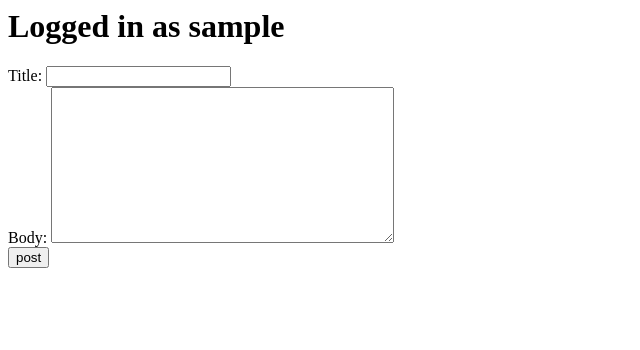
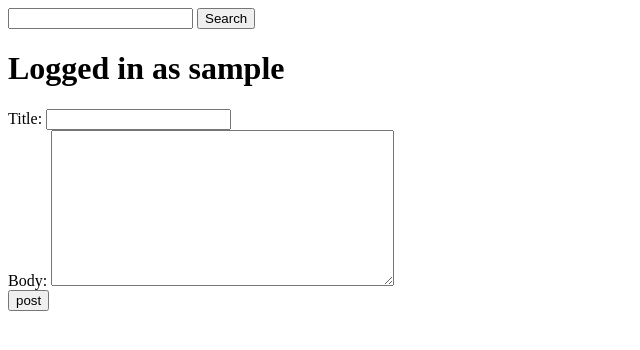
Before and after one commit to CoderEx24/csc314-project, a Django app: page / in a window 1280 px wide. Shown: the top 350 px of the page, without its empty margins (0-640 px from the left). Run offline with Django 5.2, Linux system fonts and the light colour scheme; a user stored in the database is signed in; tables that the repository leaves empty hold one stand-in row (values such as "Sample post").

Commit message:
backend: added search

```diff
--- a/src/backend/core/templates/core/index.html
+++ b/src/backend/core/templates/core/index.html
@@ -1,3 +1,9 @@
+<form method="get" action="{% url 'core:search_jobposts' %}">
+    {% csrf_token %}
+    <input type="text" name="query" />
+    <input type="submit" value="Search" />
+</form>
+
 {% if user.is_anonymous %}
 <a href="{% url 'core:personal_login' %}"> Log in For Seekers </a>
 {% else %}
@@ -17,3 +23,13 @@
     <input type="submit" value="post" />
 </form>
 {% endif %}
+
+{% if search_results %}
+<div id="search-results">
+    <ul>
+        {% for result in search_results.all %}
+        <a href="{% url 'core:jobpost' result.id %}"> {{ result.job_title }} By {{ result.poster.user.first_name }}</a>
+        {% endfor %}
+    </ul>
+</div>
+{% endif %}
--- a/src/backend/core/views.py
+++ b/src/backend/core/views.py
@@ -2,6 +2,7 @@ from django.contrib.auth import authenticate, login, logout
 from django.contrib.auth.decorators import login_required
 from django.shortcuts import render, redirect, reverse, get_object_or_404
 from django.http import HttpRequest
+from django.db.models import Q
 from .models import *
 from .forms import *
 
@@ -15,7 +16,13 @@ def index(req: HttpRequest):
     elif user_profile == 'company':
         form = JobPostForm()
 
-    return render(req, 'core/index.html', {'profile': user_profile, 'user': req.user, 'form': form })
+    context = { 'profile': user_profile,
+               'user': req.user,
+               'form': form,
+               'search_results': None,
+    }
+
+    return render(req, 'core/index.html', context)
 
 def logout_(req: HttpRequest):
     logout(req)
@@ -162,6 +169,27 @@ def add_skill(req: HttpRequest):
 
     return redirect(reverse('core:personal_profile_self'))
 
+def search_jobposts(req: HttpRequest):
+    user_profile, _ = get_user_profile(req.user)
+
+    form = None
+    if user_profile == 'personal':
+        form = PersonalAccountPostForm()
+
+    elif user_profile == 'company':
+        form = JobPostForm()
+
+    search_query = req.GET['query']
+    search_result = JobPost.objects.filter(Q(job_title__icontains=search_query) | Q(description__icontains=search_query))
+
+    context = { 'profile': user_profile,
+               'user': req.user,
+               'form': form,
+               'search_results': search_result,
+   }
+
+    return render(req, 'core/index.html', context)
+
 
 def get_user_profile(user):
     user_type = ''
```
